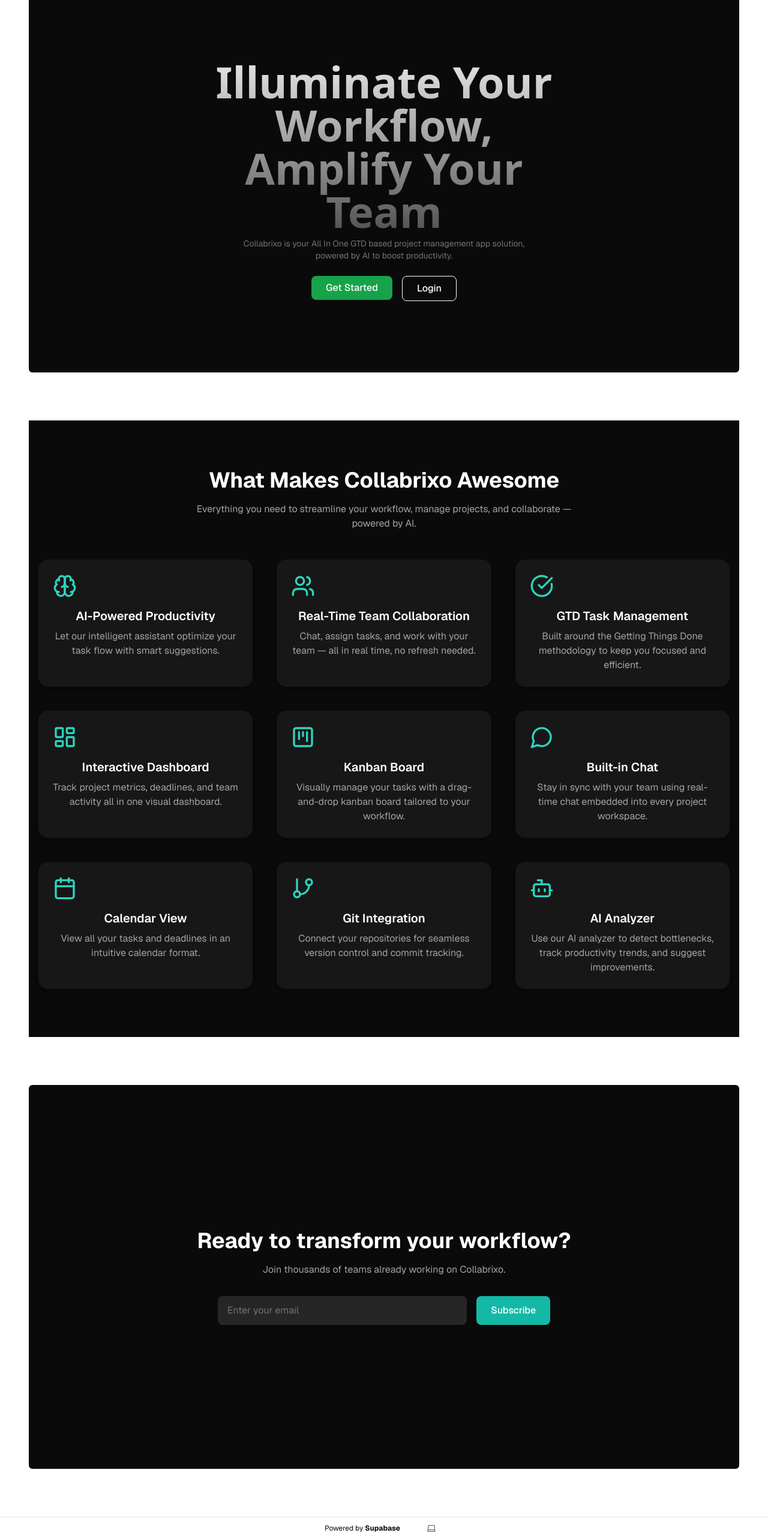
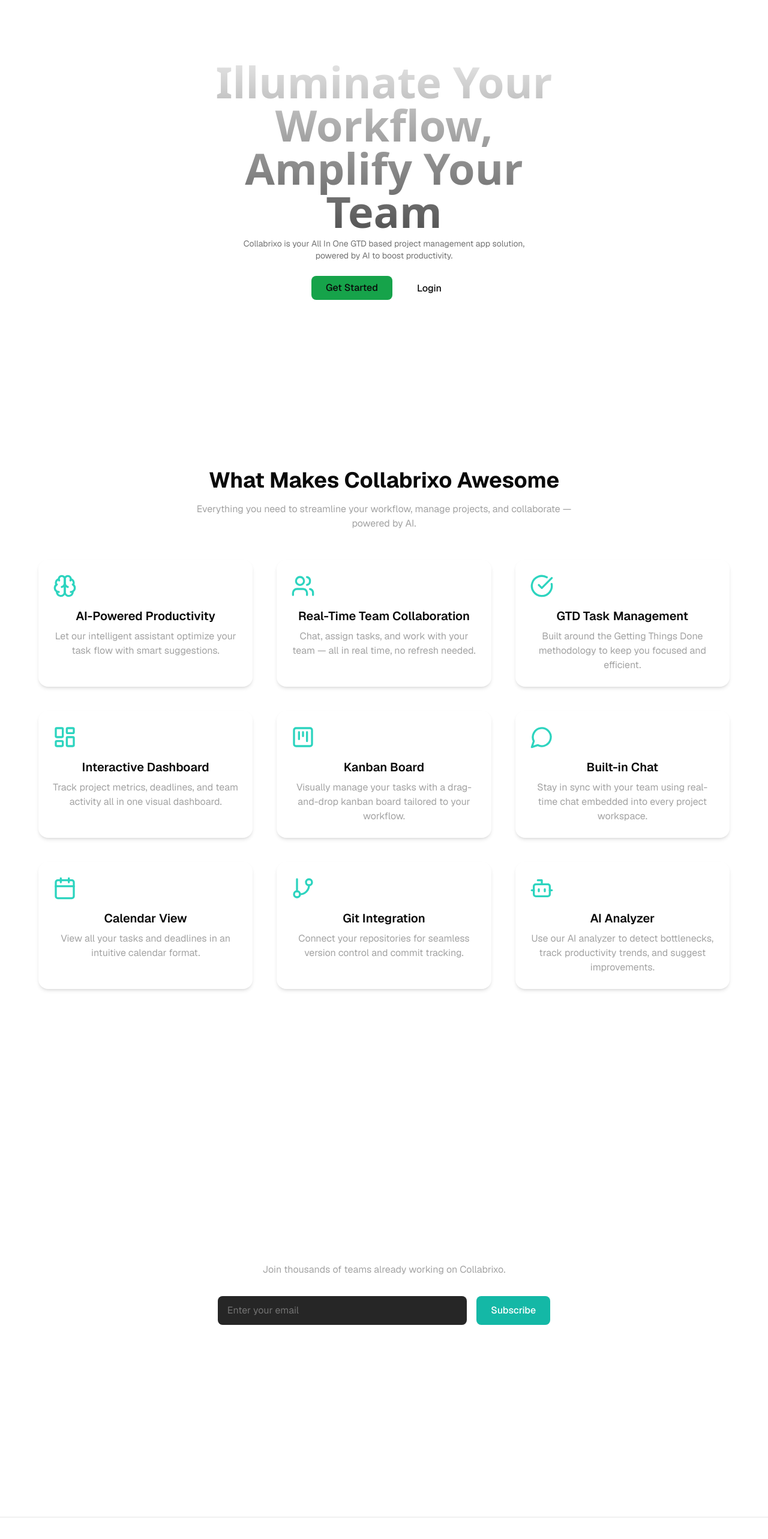
Before and after one commit to Anaba955/collabrixo-major-project, a Next.js app: page / in a window 1280 px wide. Shown: the part 19-2585 px from the top of the page at 60% size. After the commit the page ends 2549 px from the top, so only its background shows below. Built offline with nearby package versions, Linux system fonts and the light colour scheme.

Commit message:
route navigation for sidebar

```diff
--- a/app/layout.tsx
+++ b/app/layout.tsx
@@ -41,22 +41,13 @@
             <div className="flex-1 w-full flex flex-col gap-20 items-center">
 
               <div className="flex flex-col gap-20 ">
+
                 {children}
               </div>
 
               <footer className="w-full flex items-center justify-center border-t mx-auto text-center text-xs gap-8">
-                <p>
-                  Powered by{" "}
-                  <a
-                    href="https://supabase.com/?utm_source=create-next-app&utm_medium=template&utm_term=nextjs"
-                    target="_blank"
-                    className="font-bold hover:underline"
-                    rel="noreferrer"
-                  >
-                    Supabase
-                  </a>
-                </p>
-                <ThemeSwitcher />
+
+
               </footer>
             </div>
           </main>
--- a/app/page.tsx
+++ b/app/page.tsx
@@ -9,7 +9,7 @@
   return (
     <>
       {/* Hero Section */}
-      <section className="h-[40rem] w-full rounded-md bg-neutral-950 flex flex-col items-center justify-center antialiased">
+      <section className="h-[40rem] w-full rounded-md bg-white dark:bg-neutral-950 flex flex-col items-center justify-center antialiased">
         <div className="max-w-2xl mx-auto p-4 text-center">
           <h1 className="relative z-10 text-lg md:text-7xl bg-clip-text text-transparent bg-gradient-to-b from-neutral-200 to-neutral-600 font-sans font-bold">
             Illuminate Your Workflow, Amplify Your Team
@@ -22,12 +22,12 @@
           {/* Buttons */}
           <div className=" flex justify-center gap-4 mt-6 relative z-10">
             <Link href="/sign-up">
-              <button className="bg-green-600 text-white px-6 py-2 rounded-lg font-medium hover:bg-green-700 transition">
+              <button className="bg-green-600 dark:text-white px-6 py-2 rounded-lg font-medium hover:bg-green-700 transition">
                 Get Started
               </button>
             </Link>
             <Link href="/sign-in">
-              <button className="border border-white text-white px-6 py-2 rounded-lg font-medium hover:bg-white hover:text-black transition">
+              <button className="border border-white dark:text-white px-6 py-2 rounded-lg font-medium hover:bg-white hover:text-black transition">
                 Login
               </button>
             </Link>
@@ -40,7 +40,7 @@
         <FeatureSection />
       </section>
 
-      <section className='h-[40rem] w-full rounded-md bg-neutral-950 flex flex-col items-center justify-center antialiased'>
+      <section className='h-[40rem] w-full rounded-md bg-white dark:bg-neutral-950 flex flex-col items-center justify-center antialiased'>
 
       <CallToAction />
 
--- a/app/protected/projects/_components/ui/sidebar.tsx
+++ b/app/protected/_components/sidebar.tsx
@@ -6,9 +6,11 @@
   FolderTree,
   Folder,
   Menu,
+  Plus,
 } from "lucide-react";
 import { useState } from "react";
 import  Link  from "next/link";
+import { usePathname } from "next/navigation";
 
 type SidebarProps = {
   isCollapsed: boolean;
@@ -16,7 +18,8 @@
 };
 
 export default function Sidebar({ isCollapsed, toggleSidebar }: SidebarProps) {
-  const [isProjectOpen, setIsProjectOpen] = useState(true);
+  const pathname = usePathname()
+  const isActive = pathname === "/protected"
   const [showRemaining, setShowRemaining] = useState(false);
 
   const projects = [
@@ -36,7 +39,6 @@
     { id: 14, name: "Product Launch Tracker" },
     { id: 15, name: "Bug Tracking System" },
   ];
-
   const firstSix = projects.slice(0, 6);
   const remaining = projects.slice(6);
 
@@ -48,54 +50,47 @@
     <div className="h-full overflow-y-auto">
       <div className="dark:text-white">
         <Link
-          href="/"
-          className="flex items-center gap-2 px-4 py-2 mt-2 hover:bg-slate-100 rounded-lg transform transition-all duration-300 ease-in hover:scale-105"
+          href="/protected"
+          className={`flex items-center gap-2 px-4 py-2 mt-2 rounded-lg transform transition-all duration-300 ease-in hover:scale-105 ${
+        isActive ? "bg-slate-100" : "hover:bg-slate-100"
+      }`}
         >
           <LayoutDashboard className="w-5 h-5 mr-3" />
           <span className="md:text-xl lg:text-base">Dashboard</span>
         </Link>
         <div className="mt-2">
-          <button
-            onClick={() => {
-              setIsProjectOpen(!isProjectOpen);
-              setShowRemaining(false);
-            }}
-            className={`w-full flex items-center px-4 py-2 rounded-lg hover:bg-slate-100 transition-colors ${
-              isProjectOpen ? "bg-slate-100" : ""
-            }`}
-          >
-            <div className="flex items-center gap-2 w-full">
+
+            <div className="flex items-center gap-2 w-full w-full flex items-center px-4 py-2 rounded-lg transition-colors">
               <FolderTree className="w-5 h-5" />
               <span className="md:text-xl lg:text-base">Projects</span>
-              <div className="ml-auto">
-                {isProjectOpen ? (
-                  <ChevronUp className="h-4 w-4" />
-                ) : (
-                  <ChevronDown className="h-4 w-4" />
-                )}
+              <div className="cursor-pointer ml-auto rounded p-2 hover:bg-slate-100 transform transition-all duration-300 ease-in hover:scale-105">
+                  <Plus className="h-4 w-4 w-full pointer" />
               </div>
             </div>
-          </button>
         </div>
-        {isProjectOpen && (
           <div className="ml-4 mt-2 space-y-1">
-            {firstSix.map((project) => (
+            {firstSix.map((project) => {
+              return (
                 <Link
-                href={`/projects/${project.id}`}
+                  href={`/protected/projects/${project.id}`}
                   key={project.id}
-                className="flex items-center gap-2 px-4 py-2 text-sm rounded-lg hover:bg-slate-100 transform transition-all duration-300 ease-in hover:scale-105"
+                  className={`flex items-center gap-2 px-4 py-2 text-sm rounded-lg transform transition-all duration-300 ease-in hover:scale-105 ${
+                    pathname === `protected/projects/${project.id}` ? "bg-slate-100" : "hover:bg-slate-100"
+                  }`}
                 >
                   <Folder className="h-4 w-4 text-slate-500" />
                   <span>{project.name}</span>
                 </Link>
-            ))}
+              );
+            })}
             {showRemaining &&
               remaining.map((project) => (
                 <Link
-                  href={`/projects/${project.id}`}
+                  href={`/protected/projects/${project.id}`}
                   key={project.id}
-                  className="flex items-center gap-2 px-4 py-2 text-sm rounded-lg hover:bg-slate-100 transform-origin transition-all duration-300 ease-in-out hover:scale-105"
-                >
+                  className={`flex items-center gap-2 px-4 py-2 text-sm rounded-lg transform transition-all duration-300 ease-in hover:scale-105 ${
+                    pathname === `protected/projects/${project.id}` ? "bg-slate-100" : "hover:bg-slate-100"
+                  }`}>
                   <Folder className="h-4 w-4 text-slate-500" />
                   <span>{project.name}</span>
                 </Link>
@@ -109,7 +104,6 @@
               </button>
             )}
           </div>
-        )}
       </div>
     </div>
   );
--- /dev/null
+++ b/app/protected/layout.tsx
@@ -0,0 +1,59 @@
+"use client";
+import { useState } from "react";
+
+import { Menu, LogOut } from "lucide-react";
+import Sidebar from "./_components/sidebar"
+import  Link  from "next/link";
+
+import { ThemeSwitcher } from "@/components/theme-switcher";
+
+
+export default function Layout({
+  children,
+}: Readonly<{
+  children: React.ReactNode;
+}>) {
+    const [isCollapsed, setIsCollapsed] = useState(true);
+
+    const toggleSidebar = () => {
+    setIsCollapsed(!isCollapsed);
+  };
+  return (
+
+    <div className="flex min-h-screen w-full flex-col">
+      {/* Navbar */}
+      <nav className="h-16 bg-white shadow-sm w-full sticky top-0 z-10 flex items-center mb-4 px-4">
+        <div className="flex items-center gap-4">
+          <button onClick={toggleSidebar} className="rounded cursor-pointer p-1 hover:bg-slate-100">
+            <Menu className="w-6 h-6" />
+          </button>
+          <span className="text-2xl font-bold bg-gradient-to-r from-purple-600 to-blue-500 text-transparent bg-clip-text">
+            Collabrixo
+          </span>
+        </div>
+        <div className="ml-auto">
+           <ThemeSwitcher />
+          <Link href="/logout" className="flex items-center gap-2 px-4 py-2 hover:bg-slate-100 rounded-lg text-red-500">
+            <span>Logout</span>
+            <LogOut className="w-5 h-5" />
+          </Link>
+        </div>
+      </nav>
+
+
+      <div className="flex flex-1">
+        {/* Sidebar */}
+        <div
+          className={`${
+            isCollapsed
+              ? "w-56 md:w-60 lg:w-72"
+              : "w-0"
+          }  shadow-lg transition-all duration-300 overflow-hidden h-[calc(100vh-4rem)] sticky top-16`}
+        >
+          <Sidebar isCollapsed={isCollapsed} toggleSidebar={toggleSidebar} />
+        </div>
+        {children}
+      </div>
+    </div>
+  )
+}
--- a/app/protected/projects/[projectId]/page.tsx
+++ b/app/protected/projects/[projectId]/page.tsx
@@ -1,57 +1,14 @@
 "use client";
 import { useState } from "react";
-
-import { Menu, LogOut } from "lucide-react";
-import Sidebar from "../_components/ui/sidebar"
-import  Link  from "next/link";
 import TabsSection from "../_components/TabsSection";
 
 
 export default function Home() {
-  const [isCollapsed, setIsCollapsed] = useState(true);
-
-  const toggleSidebar = () => {
-    setIsCollapsed(!isCollapsed);
-  };
 
   return (
-    <div className="flex min-h-screen w-full flex-col">
-      {/* Navbar */}
-      <nav className="h-16 bg-white shadow-sm w-full sticky top-0 z-10 flex items-center mb-4 px-4">
-        <div className="flex items-center gap-4">
-          <button onClick={toggleSidebar} className="rounded cursor-pointer p-1 hover:bg-slate-100">
-            <Menu className="w-6 h-6" />
-          </button>
-          <span className="text-2xl font-bold bg-gradient-to-r from-purple-600 to-blue-500 text-transparent bg-clip-text">
-            Collabrixo
-          </span>
-        </div>
-        <div className="ml-auto">
-          <Link href="/logout" className="flex items-center gap-2 px-4 py-2 hover:bg-slate-100 rounded-lg text-red-500">
-            <span>Logout</span>
-            <LogOut className="w-5 h-5" />
-          </Link>
-        </div>
-      </nav>
 
-
-      <div className="flex flex-1">
-        {/* Sidebar */}
-        <div
-          className={`${
-            isCollapsed
-              ? "w-56 md:w-60 lg:w-72"
-              : "w-0"
-          }  shadow-lg transition-all duration-300 overflow-hidden h-[calc(100vh-4rem)] sticky top-16`}
-        >
-          <Sidebar isCollapsed={isCollapsed} toggleSidebar={toggleSidebar} />
-        </div>
-
-        {/* Main Content */}
-        <div className={`flex-1 transition-all duration-300 px-4 ml-0`}>
+        <div className="flex-1 transition-all duration-300 px-4 ml-0">
           <TabsSection />
         </div>
-      </div>
-    </div>
   );
 }
--- a/components/shoaib/components/FeatureSection.tsx
+++ b/components/shoaib/components/FeatureSection.tsx
@@ -72,7 +72,7 @@
 
 const FeatureSection = () => {
   return (
-    <section className="bg-neutral-950 text-white py-20 px-4">
+    <section className="bg-white dark:bg-neutral-950 dark:text-white py-20 px-4">
       <div className="max-w-6xl mx-auto text-center">
         <h2 className="text-4xl font-bold mb-4">What Makes Collabrixo Awesome</h2>
         <p className="text-neutral-400 mb-12 max-w-2xl mx-auto">
@@ -84,7 +84,7 @@
           {features.map((feature, idx) => (
             <div
               key={idx}
-              className="bg-neutral-900 p-6 rounded-2xl shadow-md hover:shadow-teal-500/30 transition"
+              className="bg-white dark:bg-neutral-950 p-6 rounded-2xl shadow-md hover:shadow-teal-500/30 transition"
             >
               <div className="mb-4">{feature.icon}</div>
               <h3 className="text-xl font-semibold mb-2">{feature.title}</h3>
```
Lines whose indentation alone changed are shown as unchanged.
